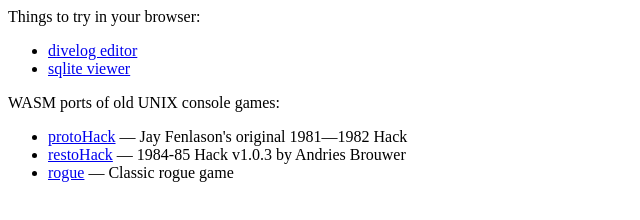
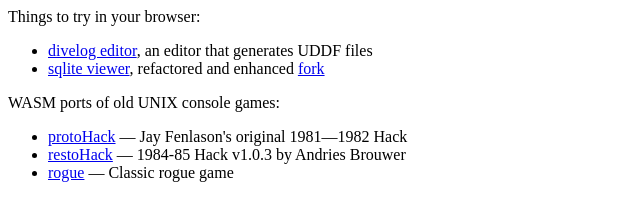
Before and after one commit to neuhaus/neuhaus.github.io, a plain HTML site: page index.html in a window 1280 px wide. Shown: the whole page, without its empty margins (0-640 px from the left). Drawn offline with Linux system fonts and the light colour scheme.

Commit message:
Refactor divelog editor and sqlite viewer links
Updated links for divelog editor and sqlite viewer with additional context.

```diff
--- a/index.html
+++ b/index.html
@@ -3,8 +3,8 @@
 <body>
 Things to try in your browser:
 <ul>
-<li><a href="divelog-editor/">divelog editor</a></li>
-<li><a href="sqlite-viewer/">sqlite viewer</a></li>
+<li><a href="divelog-editor/">divelog editor</a>, an editor that generates UDDF files</li>
+<li><a href="sqlite-viewer/">sqlite viewer</a>, refactored and enhanced <a href="https://github.com/inloop/sqlite-viewer">fork</a></li>
 </ul>
 WASM ports of old UNIX console games:
 <ul>
```
